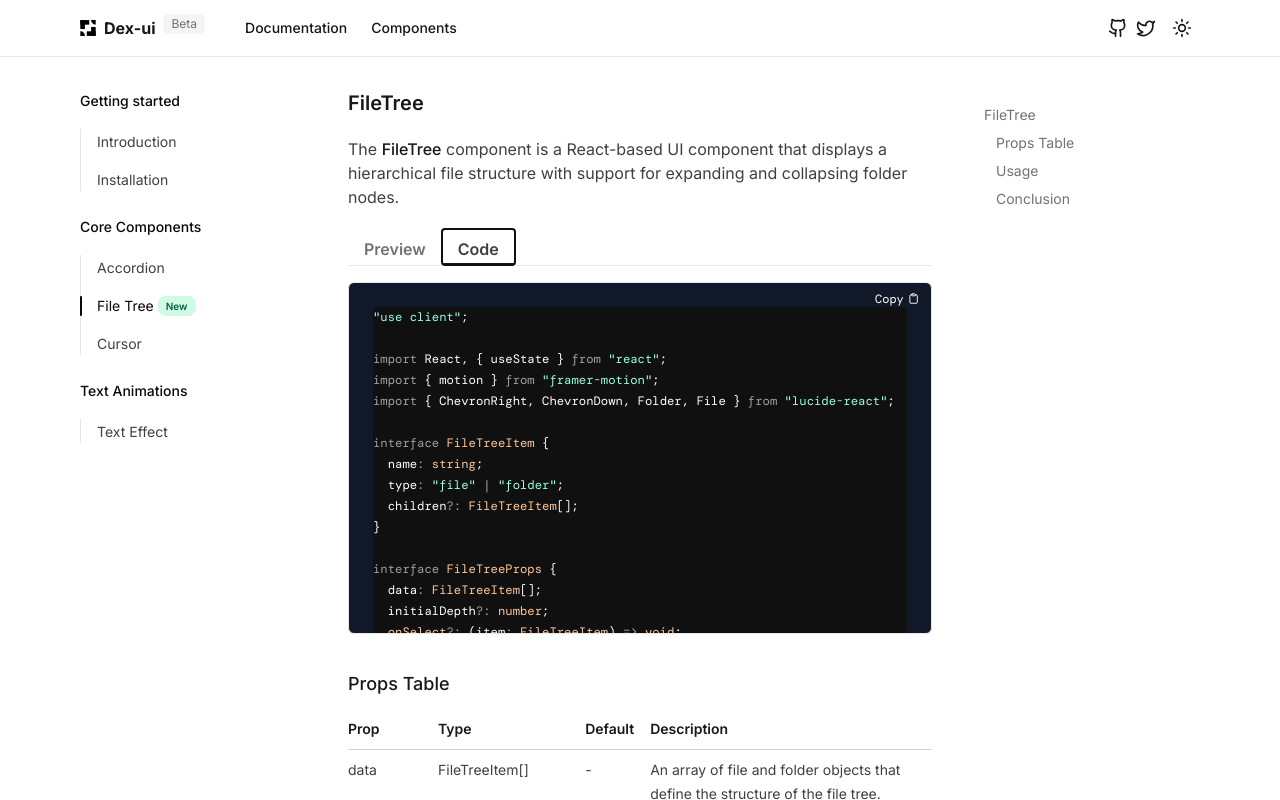
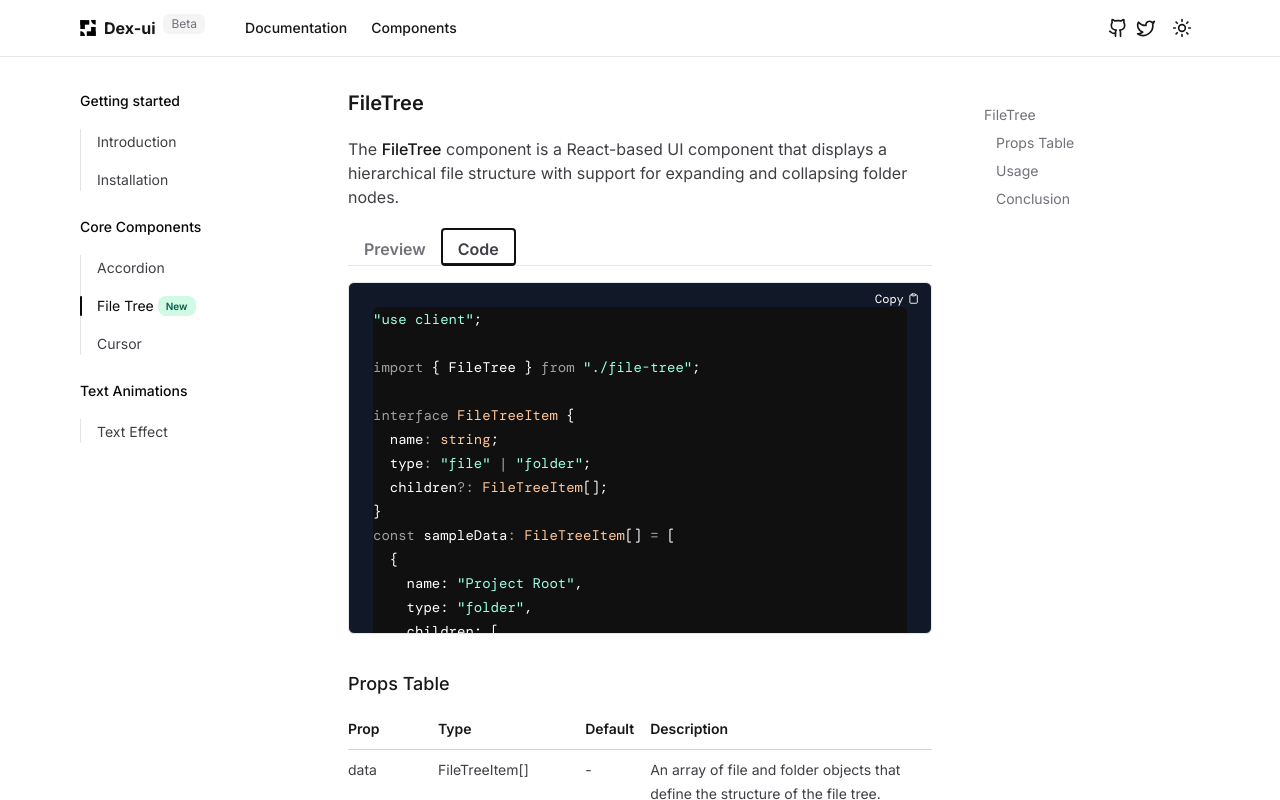
Before and after one commit to PraveenShinde3/dex-ui, a Next.js app: page /docs/file-tree in a window 1280 px wide. Both pictures are taken after a click on the tab "Code". Shown: the top 800 px of the page. Built offline with nearby package versions, Linux system fonts and the light colour scheme; a web font is replaced by a local one.

Commit message:
docs: updated the code and style

```diff
--- a/components/demo/accordion-demo.tsx
+++ b/app/docs/accordion/accordion-demo.tsx
@@ -1,4 +1,4 @@
-import { Accordion, AccordionItem } from "../../app/docs/accordion/accordion";
+import { Accordion, AccordionItem } from "./accordion";
 
 export function AccordionDemo() {
   return (
--- a/app/docs/accordion/page.mdx
+++ b/app/docs/accordion/page.mdx
@@ -1,4 +1,4 @@
-import { AccordionDemo } from "@/components/demo/accordion-demo";
+import { AccordionDemo } from "./accordion-demo";
 import { ComponentPreview } from "@/components/component-code-preview";
 
 # Accordion
@@ -11,5 +11,5 @@ This simple accordion is designed to show and hide content when a user clicks on
 
 <ComponentPreview
   component={<AccordionDemo />}
-  filePath="app/docs/accordion/accordion.tsx"
+  filePath="app/docs/accordion/accordion-demo.tsx"
 />
--- a/app/docs/file-tree/page.mdx
+++ b/app/docs/file-tree/page.mdx
@@ -7,7 +7,7 @@ The **FileTree** component is a React-based UI component that displays a hierarc
 
 <ComponentPreview
   component={<FileTreeDemo />}
-  filePath="app/docs/file-tree/file-tree.tsx"
+  filePath="app/docs/file-tree/file-tree-demo.tsx"
 />
 
 ## Props Table
--- a/components/code-show.tsx
+++ b/components/code-show.tsx
@@ -53,7 +53,7 @@ export function CodeShow({
       <CopyButton text={code} />
 
       <pre
-        className="overflow-auto text-sm scrollbar-hidden"
+        className="overflow-auto text-base scrollbar-hidden"
         style={{ padding: "1.5rem" }}
         dangerouslySetInnerHTML={{ __html: highlightedCode }}
       ></pre>
```
